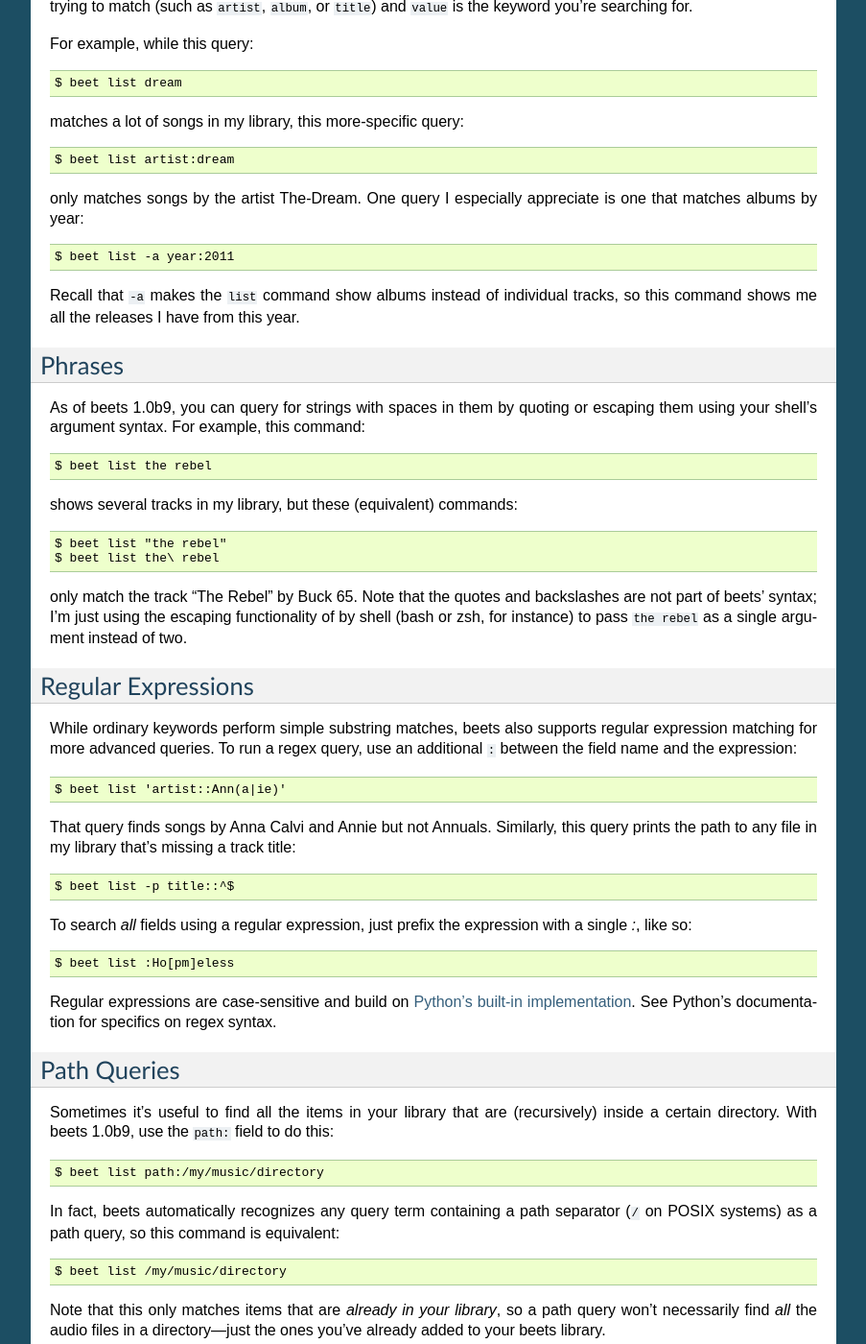
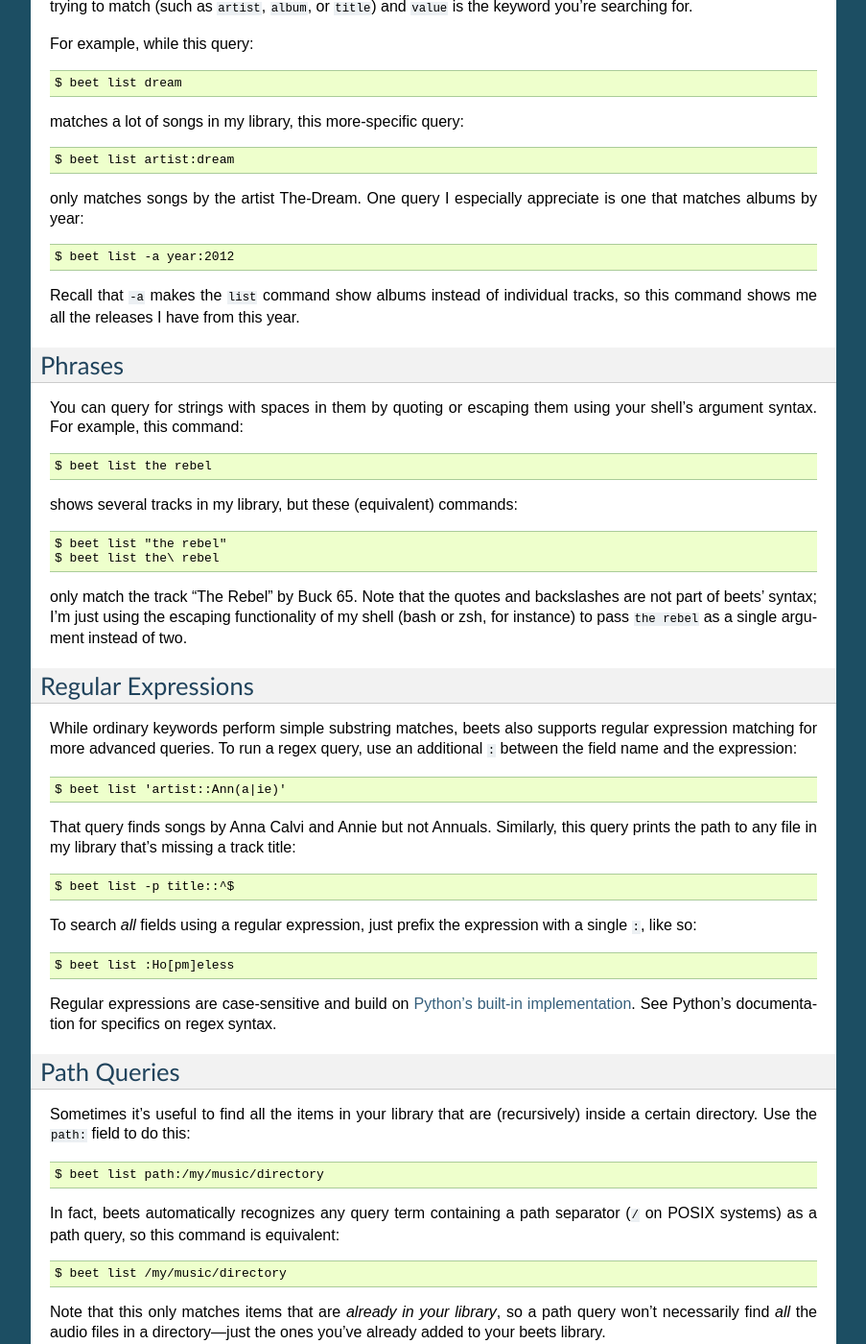
Before and after one commit to google-code-export/beets, a Sphinx documentation site: the page built from docs/reference/query.rst, in a window 1280 px wide and 1400 px high, scrolled down 850 px. Shown: the whole window at 96% size, without its empty margins (198-1101 px from the left). Built offline with Sphinx 7.4.7, drawn with Linux system fonts in a browser that asks for light colours.

Commit message:
fix still more documentation typos

```diff
--- a/docs/guides/main.rst
+++ b/docs/guides/main.rst
@@ -211,7 +211,7 @@
 Beets also has a ``stats`` command, just in case you want to see how much music
 you have::
 
-    $ ./beet stats
+    $ beet stats
     Tracks: 13019
     Total time: 4.9 weeks
     Total size: 71.1 GB
--- a/docs/reference/query.rst
+++ b/docs/reference/query.rst
@@ -57,7 +57,7 @@
 only matches songs by the artist The-Dream. One query I especially appreciate is
 one that matches albums by year::
 
-    $ beet list -a year:2011
+    $ beet list -a year:2012
 
 Recall that ``-a`` makes the ``list`` command show albums instead of individual
 tracks, so this command shows me all the releases I have from this year.
@@ -65,7 +65,8 @@
 Phrases
 -------
 
-As of beets 1.0b9, you can query for strings with spaces in them by quoting or escaping them using your shell's argument syntax. For example, this command::
+You can query for strings with spaces in them by quoting or escaping them using
+your shell's argument syntax. For example, this command::
 
     $ beet list the rebel
 
@@ -76,7 +77,7 @@
 
 only match the track "The Rebel" by Buck 65. Note that the quotes and
 backslashes are not part of beets' syntax; I'm just using the escaping
-functionality of by shell (bash or zsh, for instance) to pass ``the rebel`` as a
+functionality of my shell (bash or zsh, for instance) to pass ``the rebel`` as a
 single argument instead of two.
 
 .. _regex:
@@ -96,7 +97,7 @@
     $ beet list -p title::^$
 
 To search *all* fields using a regular expression, just prefix the expression
-with a single `:`, like so::
+with a single ``:``, like so::
 
     $ beet list :Ho[pm]eless
 
@@ -110,8 +111,7 @@
 ------------
 
 Sometimes it's useful to find all the items in your library that are
-(recursively) inside a certain directory. With beets 1.0b9, use the ``path:``
-field to do this::
+(recursively) inside a certain directory. Use the ``path:`` field to do this::
 
     $ beet list path:/my/music/directory
 
```
